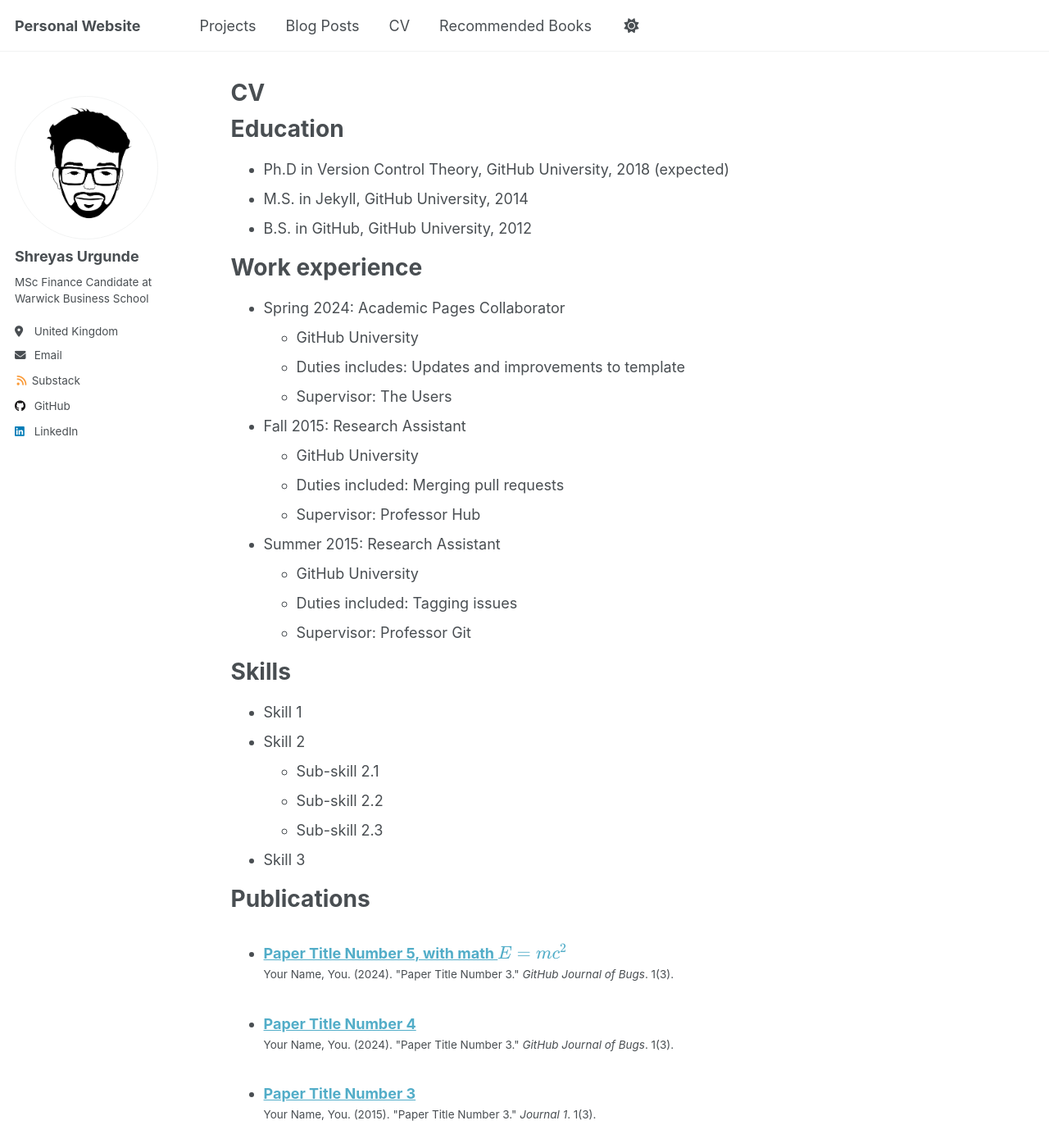
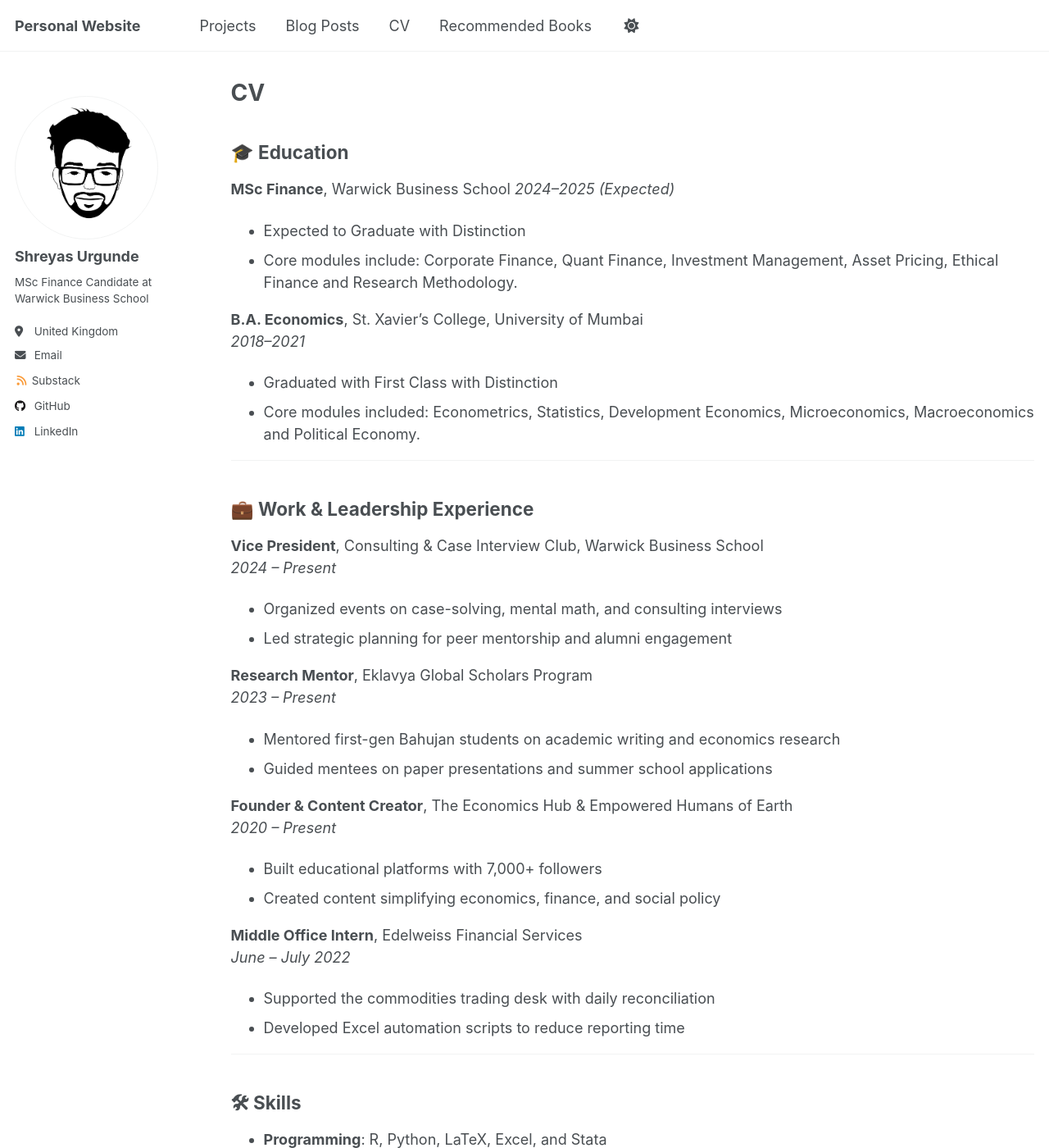
Before and after one commit to shreyasxi/shreyasxi.github.io, a Jekyll site: the page built from _pages/cv.md, in a window 1280 px wide and 1400 px high. Shown: the whole window at 82% size. Built offline with Jekyll 4.4.1, drawn with Linux system fonts in a browser that asks for light colours; a script that is not in the unit is left out; some of the changed text lies outside the part shown.

Commit message:
Update cv.md

```diff
--- a/_pages/cv.md
+++ b/_pages/cv.md
@@ -7,58 +7,47 @@
   - /resume
 ---
 
-{% include base_path %}
+## 🎓 Education
 
-Education
-======
-* Ph.D in Version Control Theory, GitHub University, 2018 (expected)
-* M.S. in Jekyll, GitHub University, 2014
-* B.S. in GitHub, GitHub University, 2012
+**MSc Finance**, Warwick Business School
+*2024–2025 (Expected)*
+- Expected to Graduate with Distinction
+- Core modules include: Corporate Finance, Quant Finance, Investment Management, Asset Pricing, Ethical Finance and Research Methodology.
 
-Work experience
-======
-* Spring 2024: Academic Pages Collaborator
-  * GitHub University
-  * Duties includes: Updates and improvements to template
-  * Supervisor: The Users
+**B.A. Economics**, St. Xavier’s College, University of Mumbai
+*2018–2021*
+- Graduated with First Class with Distinction
+- Core modules included: Econometrics, Statistics, Development Economics, Microeconomics, Macroeconomics and Political Economy.
 
-* Fall 2015: Research Assistant
-  * GitHub University
-  * Duties included: Merging pull requests
-  * Supervisor: Professor Hub
+---
 
-* Summer 2015: Research Assistant
-  * GitHub University
-  * Duties included: Tagging issues
-  * Supervisor: Professor Git
+## 💼 Work & Leadership Experience
 
-Skills
-======
-* Skill 1
-* Skill 2
-  * Sub-skill 2.1
-  * Sub-skill 2.2
-  * Sub-skill 2.3
-* Skill 3
+**Vice President**, Consulting & Case Interview Club, Warwick Business School
+*2024 – Present*
+- Organized events on case-solving, mental math, and consulting interviews
+- Led strategic planning for peer mentorship and alumni engagement
 
-Publications
-======
-  <ul>{% for post in site.publications reversed %}
-    {% include archive-single-cv.html %}
-  {% endfor %}</ul>
+**Research Mentor**, Eklavya Global Scholars Program
+*2023 – Present*
+- Mentored first-gen Bahujan students on academic writing and economics research
+- Guided mentees on paper presentations and summer school applications
 
-Talks
-======
-  <ul>{% for post in site.talks reversed %}
-    {% include archive-single-talk-cv.html  %}
-  {% endfor %}</ul>
+**Founder & Content Creator**, The Economics Hub & Empowered Humans of Earth
+*2020 – Present*
+- Built educational platforms with 7,000+ followers
+- Created content simplifying economics, finance, and social policy
 
-Teaching
-======
-  <ul>{% for post in site.teaching reversed %}
-    {% include archive-single-cv.html %}
-  {% endfor %}</ul>
+**Middle Office Intern**, Edelweiss Financial Services
+*June – July 2022*
+- Supported the commodities trading desk with daily reconciliation
+- Developed Excel automation scripts to reduce reporting time
 
-Service and leadership
-======
-* Currently signed in to 43 different slack teams
+---
+
+## 🛠 Skills
+
+- **Programming**: R, Python, LaTeX, Excel, and Stata
+- **Analysis**: Financial modelling, data wrangling, scenario planning, econometrics
+- **Databases**: WRDS, Compustat, Bloomberg Terminal, Capital IQ and CRSP
+- **Tools**: Git, Markdown, Overleaf, Canva, Adobe InDesign
```
